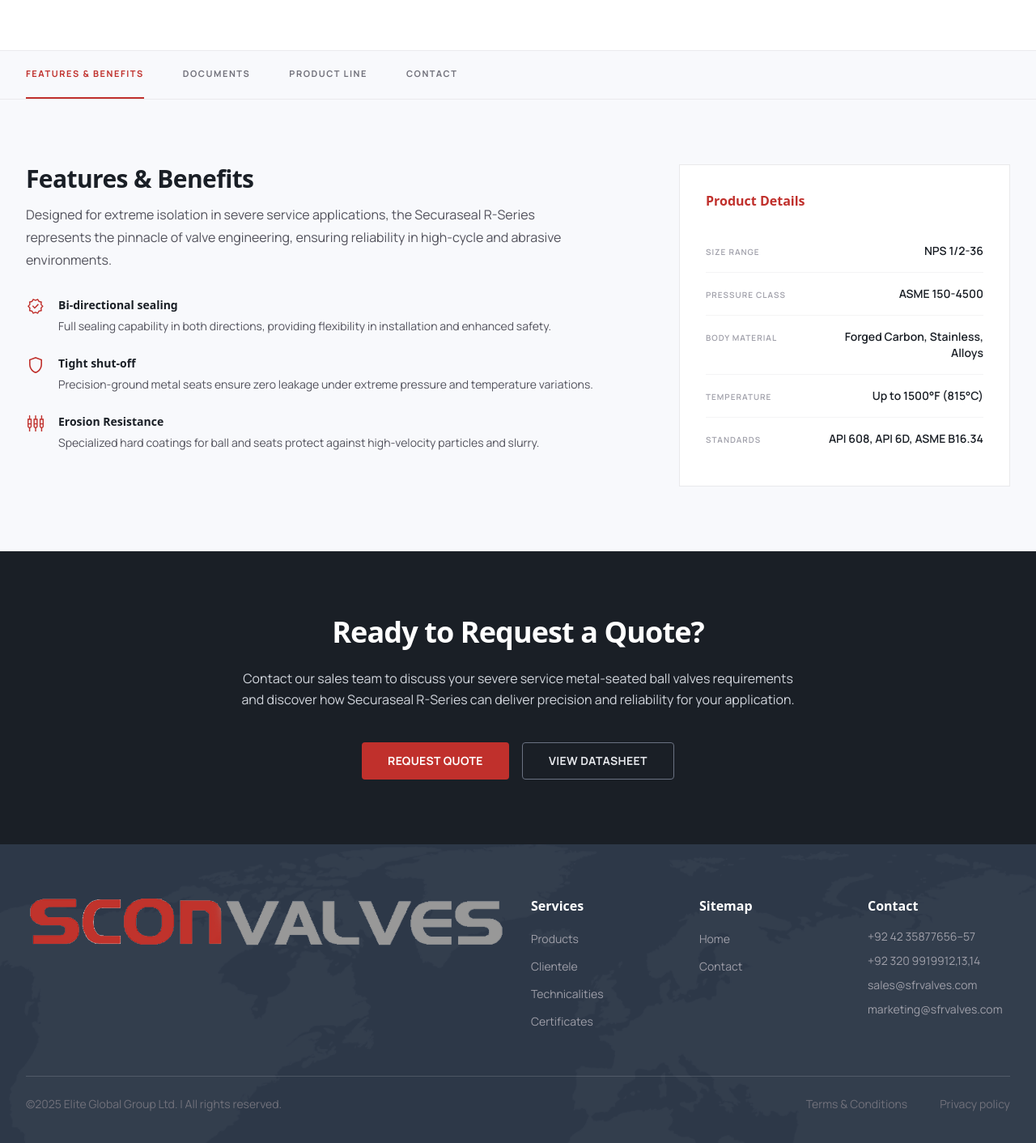
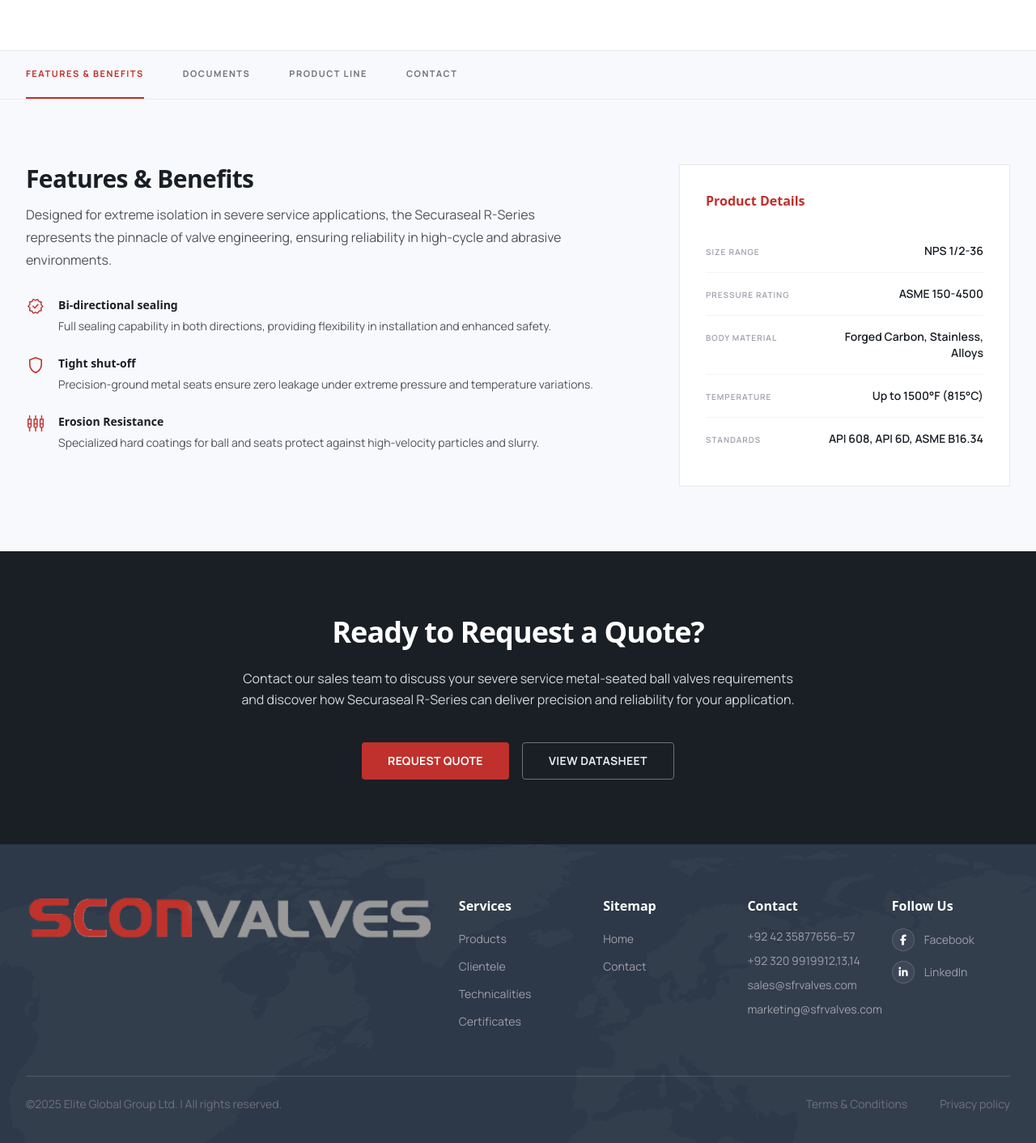
Before and after one commit to devbyishtiaq/scon-valves, a Next.js app: page /products/securaseal-r-series in a window 1280 px wide. Shown: the part 805-2217 px from the top of the page at 81% size. Built offline with nearby package versions, Linux system fonts and the light colour scheme; a web font is replaced by a local one.

Commit message:
feat: add social links, change product specs

```diff
--- a/package.json
+++ b/package.json
@@ -12,7 +12,7 @@
   "dependencies": {
     "class-variance-authority": "^0.7.1",
     "clsx": "^2.1.1",
-    "lucide-react": "^1.25.0",
+    "lucide-react": "^1.28.0",
     "motion": "^12.42.2",
     "next": "16.2.11",
     "radix-ui": "^1.6.4",
--- a/src/components/layout/footer.tsx
+++ b/src/components/layout/footer.tsx
@@ -25,6 +25,41 @@
   "marketing@sfrvalves.com",
 ] as const
 
+function FacebookIcon({ className }: { className?: string }) {
+  return (
+    <svg
+      className={className}
+      xmlns="http://www.w3.org/2000/svg"
+      viewBox="0 0 640 640"
+    >
+      <path
+        className={className}
+        d="M240 363.3L240 576L356 576L356 363.3L442.5 363.3L460.5 265.5L356 265.5L356 230.9C356 179.2 376.3 159.4 428.7 159.4C445 159.4 458.1 159.8 465.7 160.6L465.7 71.9C451.4 68 416.4 64 396.2 64C289.3 64 240 114.5 240 223.4L240 265.5L174 265.5L174 363.3L240 363.3z"
+      />
+    </svg>
+  )
+}
+
+function LinkedinIcon({ className }: { className?: string }) {
+  return (
+    <svg
+      className={className}
+      xmlns="http://www.w3.org/2000/svg"
+      viewBox="0 0 640 640"
+    >
+      <path
+        className={className}
+        d="M196.3 512L103.4 512L103.4 212.9L196.3 212.9L196.3 512zM149.8 172.1C120.1 172.1 96 147.5 96 117.8C96 103.5 101.7 89.9 111.8 79.8C121.9 69.7 135.6 64 149.8 64C164 64 177.7 69.7 187.8 79.8C197.9 89.9 203.6 103.6 203.6 117.8C203.6 147.5 179.5 172.1 149.8 172.1zM543.9 512L451.2 512L451.2 366.4C451.2 331.7 450.5 287.2 402.9 287.2C354.6 287.2 347.2 324.9 347.2 363.9L347.2 512L254.4 512L254.4 212.9L343.5 212.9L343.5 253.7L344.8 253.7C357.2 230.2 387.5 205.4 432.7 205.4C526.7 205.4 544 267.3 544 347.7L544 512L543.9 512z"
+      />
+    </svg>
+  )
+}
+
+const SOCIAL_LINKS = [
+  { label: "Facebook", href: "https://www.facebook.com/", icon: FacebookIcon },
+  { label: "LinkedIn", href: "https://www.linkedin.com/", icon: LinkedinIcon },
+] as const
+
 const worldMapSrc =
   typeof worldMap === "string" ? worldMap : (worldMap as { src: string }).src
 
@@ -47,7 +82,7 @@
         style={{ backgroundImage: `url(${FooterMap})` }}
       />
       <div className="relative mx-auto w-full max-w-7xl px-5 pt-14 pb-8 md:px-8 md:pt-16 md:pb-10">
-        <div className="grid gap-10 sm:grid-cols-2 lg:grid-cols-6 lg:gap-8">
+        <div className="grid gap-10 sm:grid-cols-2 lg:grid-cols-7 lg:gap-8">
           <div className="col-span-3">
             <Link
               href="/"
@@ -116,6 +151,27 @@
               ))}
             </ul>
           </div>
+
+          <div className="col-span-1">
+            <h3 className="text-base font-semibold text-white">Follow Us</h3>
+            <ul className="mt-4 space-y-3">
+              {SOCIAL_LINKS.map(({ label, href, icon: Icon }) => (
+                <li key={label}>
+                  <a
+                    href={href}
+                    target="_blank"
+                    rel="noreferrer"
+                    className="group inline-flex items-center gap-3 text-sm text-zinc-400 transition-colors hover:text-white"
+                  >
+                    <span className="flex h-7 w-7 items-center justify-center rounded-full border border-white/15 bg-white/5 text-[#e3b34f] transition-all group-hover:border-[#e3b34f]/60! group-hover:bg-[#e3b34f]/10 group-hover:text-[#f6c968]">
+                      <Icon className="h-4 w-4 transition-all fill-white group-hover:fill-[#e3b34f]/60" />
+                    </span>
+                    <span>{label}</span>
+                  </a>
+                </li>
+              ))}
+            </ul>
+          </div>
         </div>
 
         <div className="mt-12 border-t border-white/15 pt-6 md:mt-14">
--- a/src/data/products.ts
+++ b/src/data/products.ts
@@ -1,10 +1,13 @@
+import type { StaticImageData } from "next/image"
+import productVelve from "@/assets/images/product-velve.jpeg"
+
 export interface Product {
   id: string
   slug: string
   name: string
   tagline: string
   category: string
-  image: string
+  image: string | StaticImageData
   type: string
   material: string
   specs: {
@@ -30,7 +33,7 @@
     material: "Forged Steel",
     specs: [
       { label: "SIZE RANGE", value: "NPS 1/2-36" },
-      { label: "PRESSURE CLASS", value: "ASME 150-4500" },
+      { label: "Pressure Rating", value: "ASME 150-4500" },
       { label: "BODY MATERIAL", value: "Forged Carbon, Stainless, Alloys" },
       { label: "TEMPERATURE", value: "Up to 1500°F (815°C)" },
       { label: "STANDARDS", value: "API 608, API 6D, ASME B16.34" },
@@ -59,34 +62,35 @@
     id: "gate-valves",
     slug: "gate-valves",
     name: "Gate Valves",
-    tagline: "Reliable isolation valves for industrial piping",
-    category: "ISOLATION VALVES",
-    image: "/images/securaseal-valve-hero.png",
+    tagline: "Non-Rising, Stem (NRS), Screwed Bonned, Threaded",
+    category: "GATE VALVE, Non-Rising Stem (NRS), Screwed Bonnet, Threaded",
+    image: productVelve,
     type: "Gate",
-    material: "Carbon Steel",
+    material: "Bronze/Brass",
     specs: [
-      { label: "SIZE RANGE", value: "NPS 1/2-48" },
-      { label: "PRESSURE CLASS", value: "ASME 150-2500" },
-      { label: "BODY MATERIAL", value: "Carbon Steel, Stainless Steel" },
+      { label: "SIZE RANGE", value: "1/2-2" },
+      { label: "Pressure Rating", value: "ASME 150-2500" },
+      { label: "BODY MATERIAL", value: "Bronze/Brass" },
       { label: "TEMPERATURE", value: "Up to 700°F (371°C)" },
-      { label: "STANDARDS", value: "API 600, ASME B16.34" },
+      { label: "STANDARDS", value: "EN12288-1, BS5154, MSS SP-80" },
     ],
     description:
-      "Reliable isolation valves engineered for tight shut-off across industrial piping systems, providing dependable performance in demanding applications.",
+      "High-performance gate valves engineered for reliable isolation in industrial piping systems, delivering robust sealing and longer service life.",
     features: [
       {
-        title: "Wedge-type disc",
-        description: "Superior sealing with minimal friction for smooth operation.",
+        title: "Non-rising stem design",
+        description:
+          "Ideal for compact installations where space is limited and consistent performance is required.",
       },
       {
-        title: "Flexible seating",
+        title: "Screwed bonnet construction",
         description:
-          "Adapts to temperature changes and pressure variations without leakage.",
+          "Provides secure sealing and easy access for maintenance without compromising integrity.",
       },
       {
-        title: "Long service life",
+        title: "Threaded connections",
         description:
-          "Durable construction minimizes maintenance and replacement costs.",
+          "Designed for standard piping systems to ensure reliable connections and simplified installation.",
       },
     ],
   },
@@ -101,7 +105,7 @@
     material: "Ductile Iron",
     specs: [
       { label: "SIZE RANGE", value: "NPS 2-72" },
-      { label: "PRESSURE CLASS", value: "ASME 150-300" },
+      { label: "Pressure Rating", value: "ASME 150-300" },
       { label: "BODY MATERIAL", value: "Ductile Iron, Stainless Steel" },
       { label: "TEMPERATURE", value: "Up to 400°F (204°C)" },
       { label: "STANDARDS", value: "API 609, ASME B16.34" },
@@ -136,7 +140,7 @@
     material: "Brass",
     specs: [
       { label: "SIZE RANGE", value: "1/4-4 inches" },
-      { label: "PRESSURE CLASS", value: "ASME 150-600" },
+      { label: "Pressure Rating", value: "ASME 150-600" },
       { label: "BODY MATERIAL", value: "Brass, Stainless Steel" },
       { label: "TEMPERATURE", value: "Up to 200°F (93°C)" },
       { label: "STANDARDS", value: "API 598, ASME B16.34" },
@@ -171,8 +175,8 @@
     material: "Carbon Steel",
     specs: [
       { label: "SIZE RANGE", value: "NPS 1/2-12" },
-      { label: "PRESSURE CLASS", value: "ASME 150-2500" },
-      { label: "BODY MATERIAL", value: "Carbon Steel, Stainless Steel" },
+      { label: "Pressure Rating", value: "ASME 150-2500" },
+      { label: "BODY MATERIAL", value: "Bronze/Brass" },
       { label: "TEMPERATURE", value: "Up to 800°F (427°C)" },
       { label: "STANDARDS", value: "API 602, ASME B16.34" },
     ],
@@ -181,11 +185,13 @@
     features: [
       {
         title: "Linear flow control",
-        description: "Precise stem movement provides accurate throttling capability.",
+        description:
+          "Precise stem movement provides accurate throttling capability.",
       },
       {
         title: "High rangeability",
-        description: "Wide control range from fully closed to fully open positions.",
+        description:
+          "Wide control range from fully closed to fully open positions.",
       },
       {
         title: "Minimal cavitation",
@@ -205,7 +211,7 @@
     material: "Ductile Iron",
     specs: [
       { label: "SIZE RANGE", value: "NPS 1/2-24" },
-      { label: "PRESSURE CLASS", value: "ASME 150-2500" },
+      { label: "Pressure Rating", value: "ASME 150-2500" },
       { label: "BODY MATERIAL", value: "Ductile Iron, Stainless Steel" },
       { label: "TEMPERATURE", value: "Up to 600°F (316°C)" },
       { label: "STANDARDS", value: "API 594, ASME B16.34" },
@@ -224,7 +230,8 @@
       },
       {
         title: "Durable seating surfaces",
-        description: "Hardened internals withstand repeated cycling and erosion.",
+        description:
+          "Hardened internals withstand repeated cycling and erosion.",
       },
     ],
   },
@@ -239,8 +246,8 @@
     material: "Carbon Steel",
     specs: [
       { label: "SIZE RANGE", value: "NPS 1/2-48" },
-      { label: "PRESSURE CLASS", value: "ASME 150-2500" },
-      { label: "BODY MATERIAL", value: "Carbon Steel, Stainless Steel" },
+      { label: "Pressure Rating", value: "ASME 150-2500" },
+      { label: "BODY MATERIAL", value: "Bronze/Brass" },
       { label: "SCREEN MESH", value: "100-400 microns" },
       { label: "STANDARDS", value: "ASTM B16.34" },
     ],
@@ -249,7 +256,8 @@
     features: [
       {
         title: "High dirt capacity",
-        description: "Large screen area minimizes clogging and maintenance intervals.",
+        description:
+          "Large screen area minimizes clogging and maintenance intervals.",
       },
       {
         title: "Low pressure drop",
```
Also changed, not shown: src/app/products/[slug]/page.tsx (+13 -9 lines), src/assets/images/product-velve.jpeg (added), 1 other file (tests, documents, lock files or other folders).
